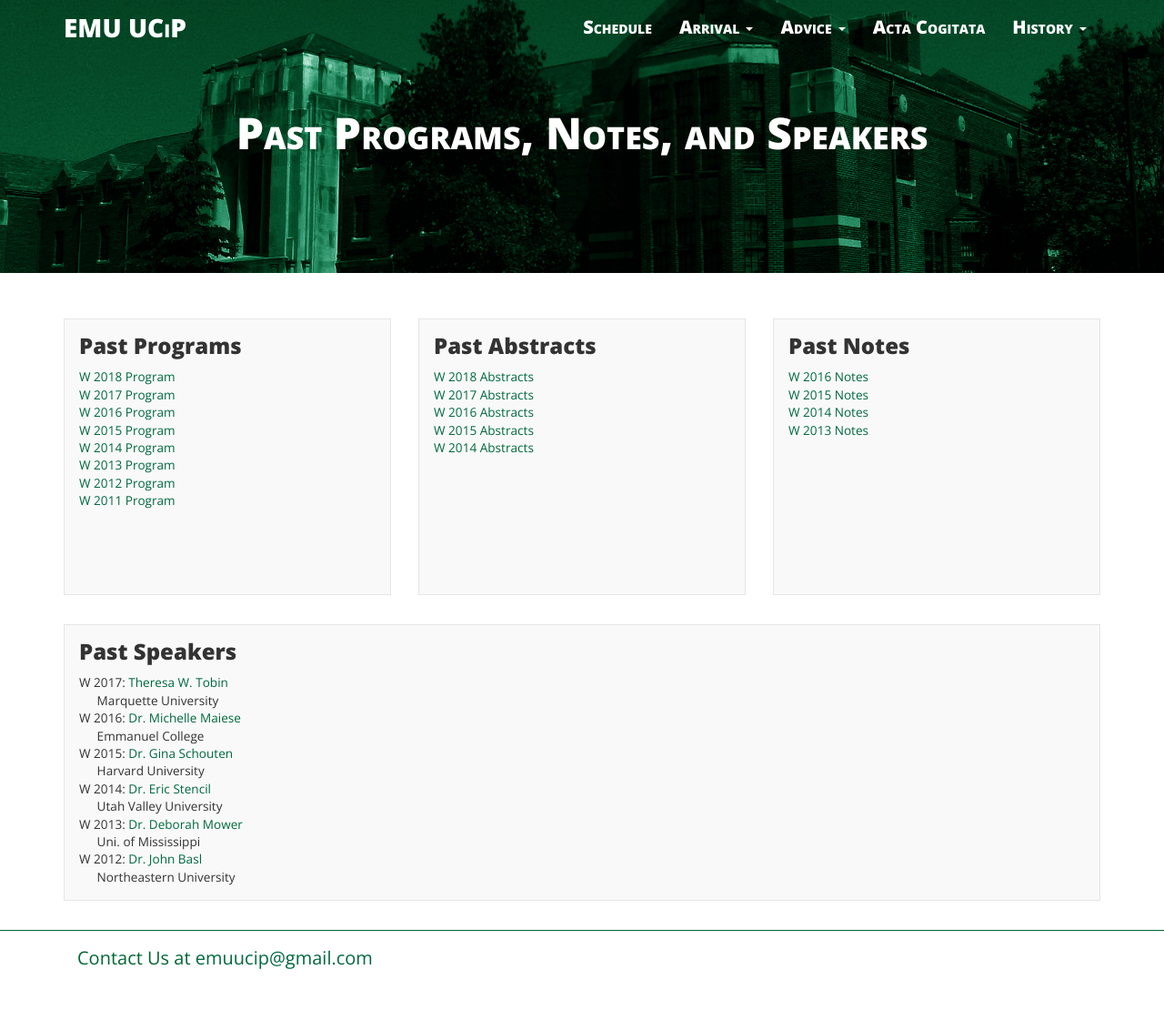
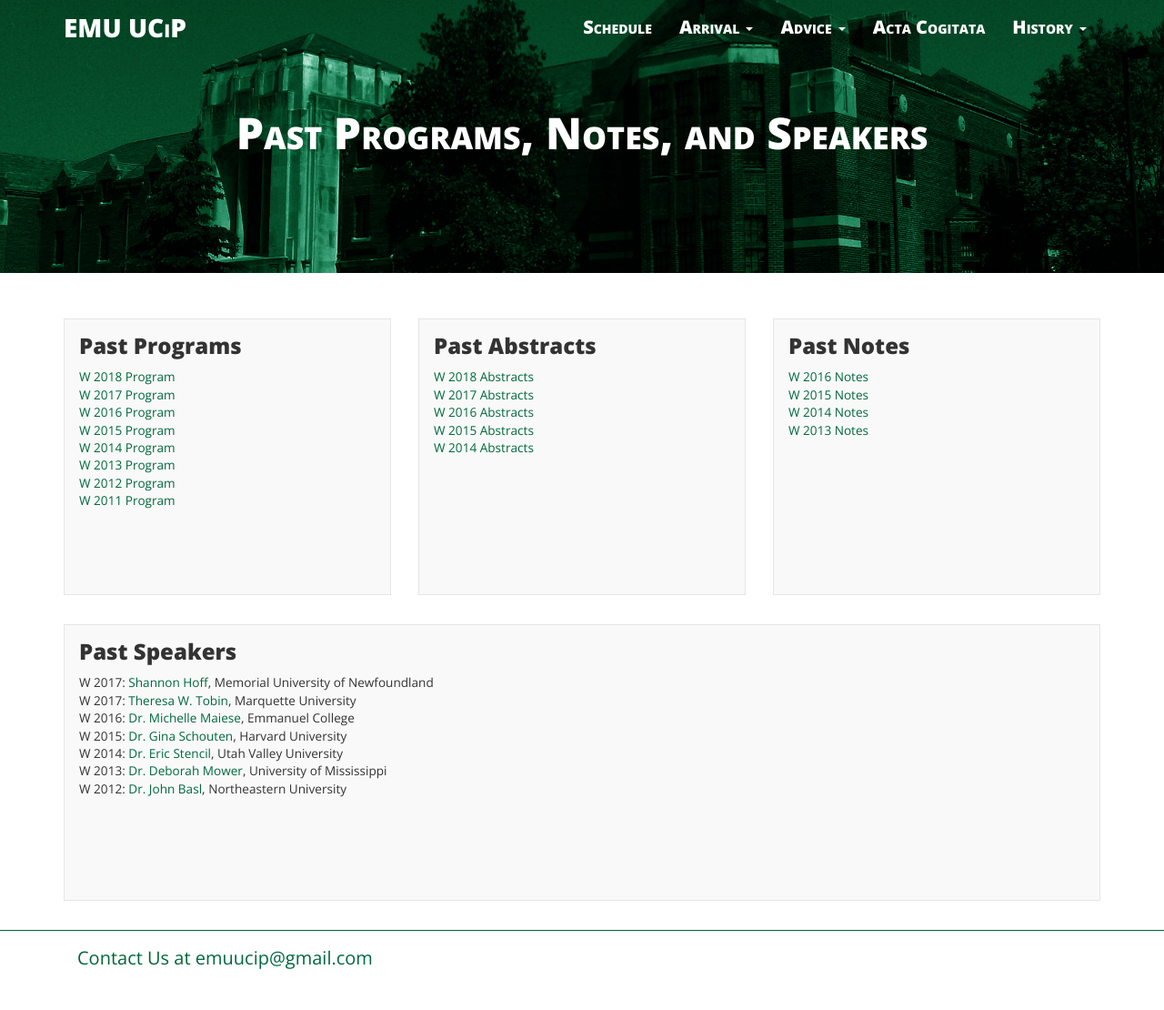
Before and after one commit to ucip/ucip.github.io, a Jekyll site: the page built from history.md, in a window 1280 px wide. Shown: the whole page at 91% size. Built offline with Jekyll 4.4.1, drawn with Linux system fonts in a browser that asks for light colours; nearby versions of some CDN libraries.

Commit message:
fixing formatting

```diff
--- a/history.md
+++ b/history.md
@@ -51,36 +51,13 @@ permalink: /history/
       <div class="post-list-box">
         <h3 class="post-list-header">Past Speakers</h3>
         <ul class="post-list">
-          <li class="text-small">W 2017: <a href="http://www.marquette.edu/phil/faculty_tobin.shtml">Theresa W. Tobin</a>
-            <ul class="university">
-              <li>Marquette University</li>
-            </ul>
-          </li>
-          <li class="text-small">W 2016: <a href="http://www.emmanuel.edu/academics/our-faculty/michelle-maiese.html">Dr. Michelle Maiese</a>
-            <ul class="university">
-              <li>Emmanuel College</li>
-            </ul>
-          </li>
-          <li class="text-small">W 2015: <a href="http://www.ginaschouten.com/">Dr. Gina Schouten</a>
-            <ul class="university">
-              <li>Harvard University</li>
-            </ul>
-          </li>
-          <li class="text-small">W 2014: <a href="https://ericstencil.wordpress.com/">Dr. Eric Stencil</a>
-            <ul class="university">
-              <li>Utah Valley University</li>
-            </ul>
-          </li>
-          <li class="text-small">W 2013: <a href="http://philosophy.olemiss.edu/deborah-mower/">Dr. Deborah Mower</a>
-            <ul class="university">
-              <li>Uni. of Mississippi</li>
-            </ul>
-          </li>
-          <li class="text-small">W 2012: <a href="https://www.northeastern.edu/cssh/faculty/john-basl">Dr. John Basl</a>
-            <ul class="university">
-              <li>Northeastern University</li>
-            </ul>
-          </li>
+          <li class="text-small">W 2017: <a href="https://www.mun.ca/philosophy/faculty/hoff.php">Shannon Hoff</a>, Memorial University of Newfoundland</li>
+          <li class="text-small">W 2017: <a href="http://www.marquette.edu/phil/faculty_tobin.shtml">Theresa W. Tobin</a>, Marquette University</li>
+          <li class="text-small">W 2016: <a href="http://www.emmanuel.edu/academics/our-faculty/michelle-maiese.html">Dr. Michelle Maiese</a>, Emmanuel College</li>
+          <li class="text-small">W 2015: <a href="http://www.ginaschouten.com/">Dr. Gina Schouten</a>, Harvard University</li>
+          <li class="text-small">W 2014: <a href="https://ericstencil.wordpress.com/">Dr. Eric Stencil</a>, Utah Valley University</li>
+          <li class="text-small">W 2013: <a href="http://philosophy.olemiss.edu/deborah-mower/">Dr. Deborah Mower</a>, University of Mississippi</li>
+          <li class="text-small">W 2012: <a href="https://www.northeastern.edu/cssh/faculty/john-basl">Dr. John Basl</a>, Northeastern University</li>
         </ul>
       </div>
     </div>
```
